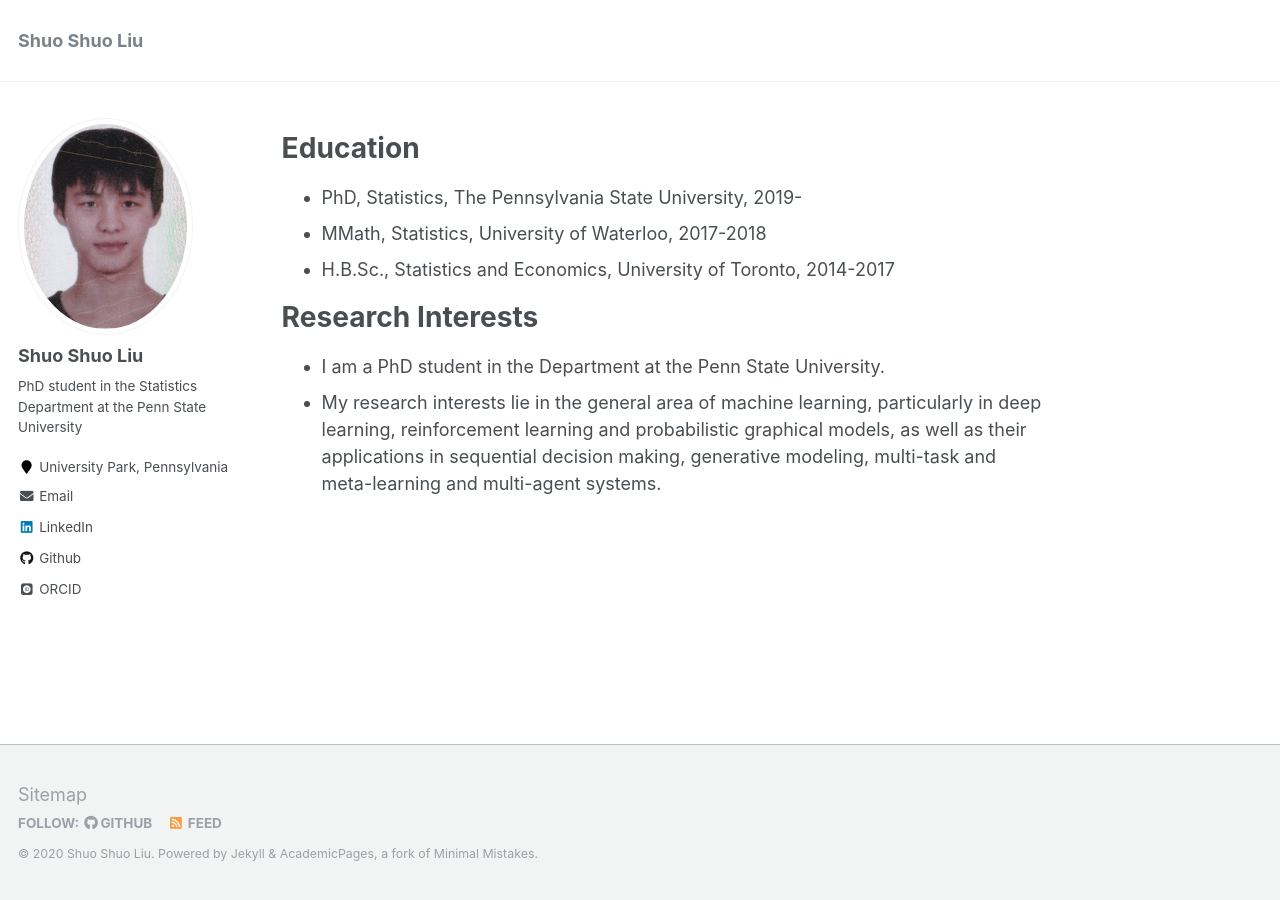
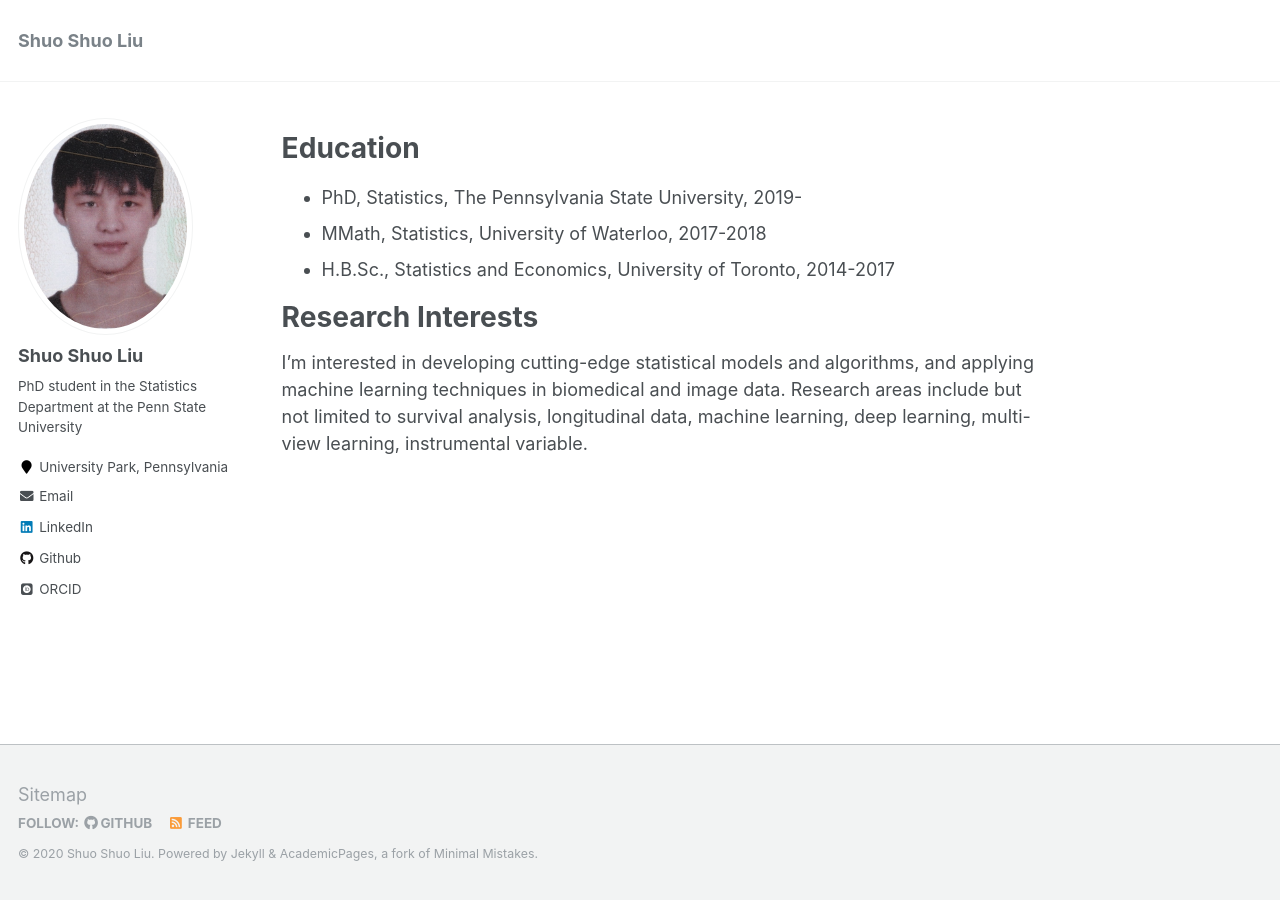
Before and after one commit to shuoshuoliu/shuoshuoliu.github.io, a Jekyll site: the page built from _pages/about.md, in a window 1280 px wide. Built offline with Jekyll 4.4.1, drawn with Linux system fonts in a browser that asks for light colours; some web fonts are replaced.

Commit message:
Update about.md

```diff
--- a/_pages/about.md
+++ b/_pages/about.md
@@ -15,5 +15,4 @@ redirect_from:
 * H.B.Sc., Statistics and Economics, University of Toronto, 2014-2017
 
 # Research Interests
-* I am a PhD student in the  Department at the Penn State University.
-* My research interests lie in the general area of machine learning, particularly in deep learning, reinforcement learning and probabilistic graphical models, as well as their applications in sequential decision making, generative modeling, multi-task and meta-learning and multi-agent systems.
+I'm interested in developing cutting-edge statistical models and algorithms, and applying machine learning techniques in biomedical and image data. Research areas include but not limited to survival analysis, longitudinal data, machine learning, deep learning, multi-view learning, instrumental variable.
```
